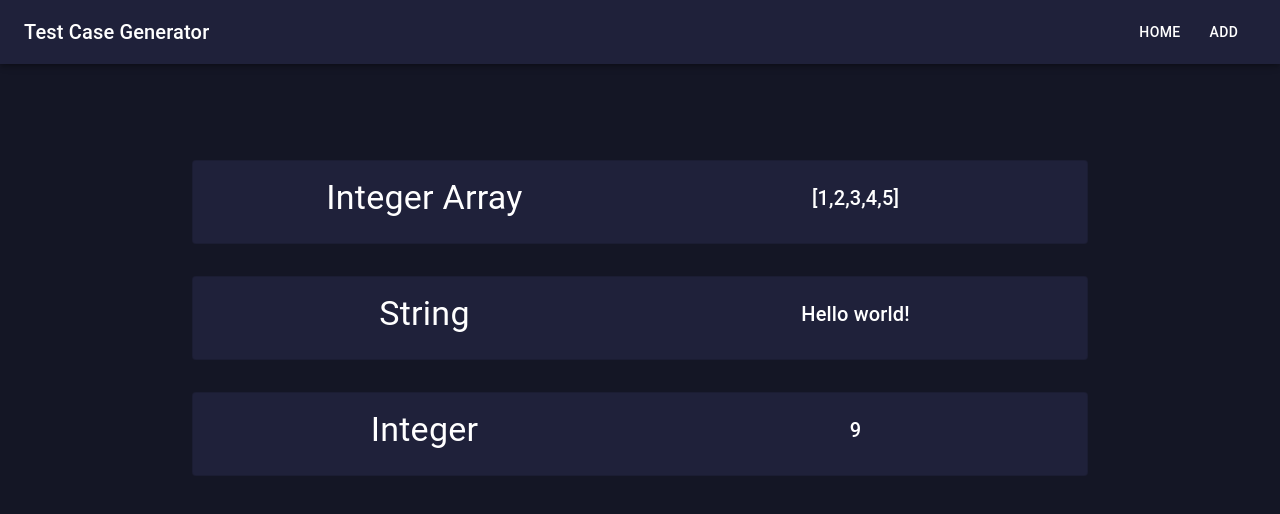
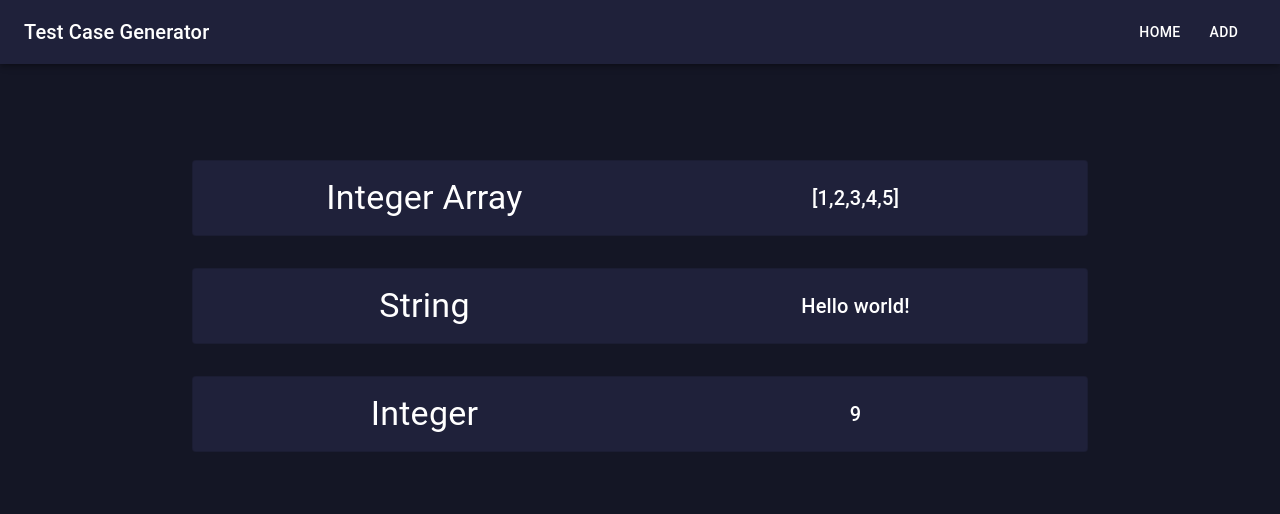
Before and after one commit to dung-dau/test-case-generator, a React (Create React App) app in the folder frontend/: page / in a window 1280 px wide. Shown: the top 514 px of the page. Built offline with nearby package versions, Linux system fonts and the light colour scheme.

Commit message:
remove extra padding at the bottom of each card

```diff
--- a/frontend/src/components/Home/Home.css
+++ b/frontend/src/components/Home/Home.css
@@ -5,6 +5,10 @@
 
 .MuiCard-root {
     margin-top: 2rem;
+}
+
+.MuiCardContent-root:last-child {
+    padding-bottom: 16px !important;
 }
 
 @media screen and (min-width: 600px) {
```
